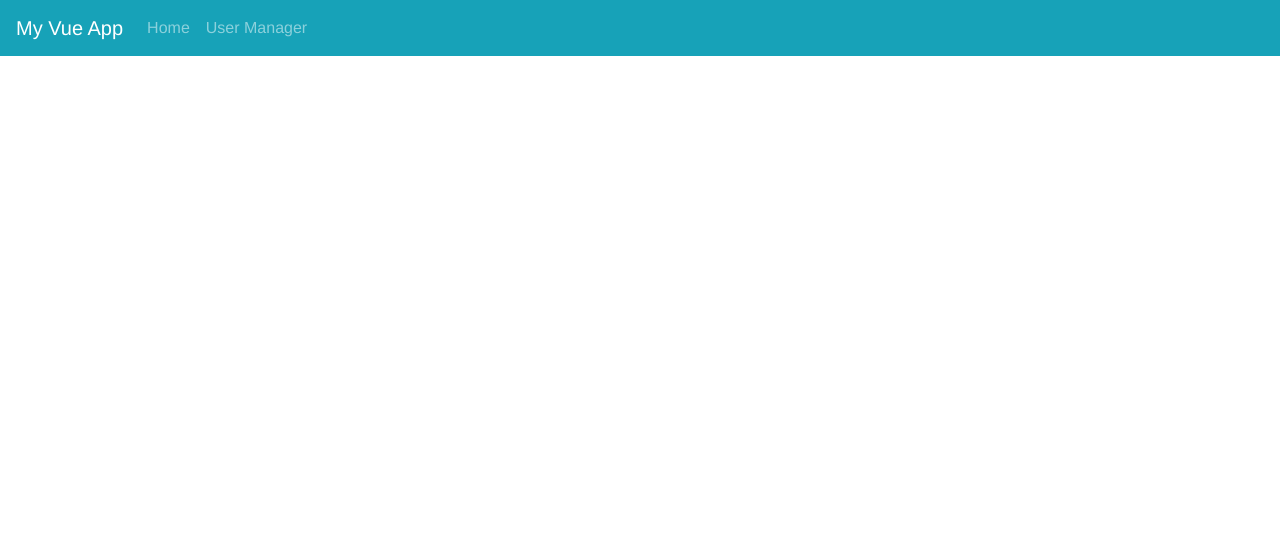
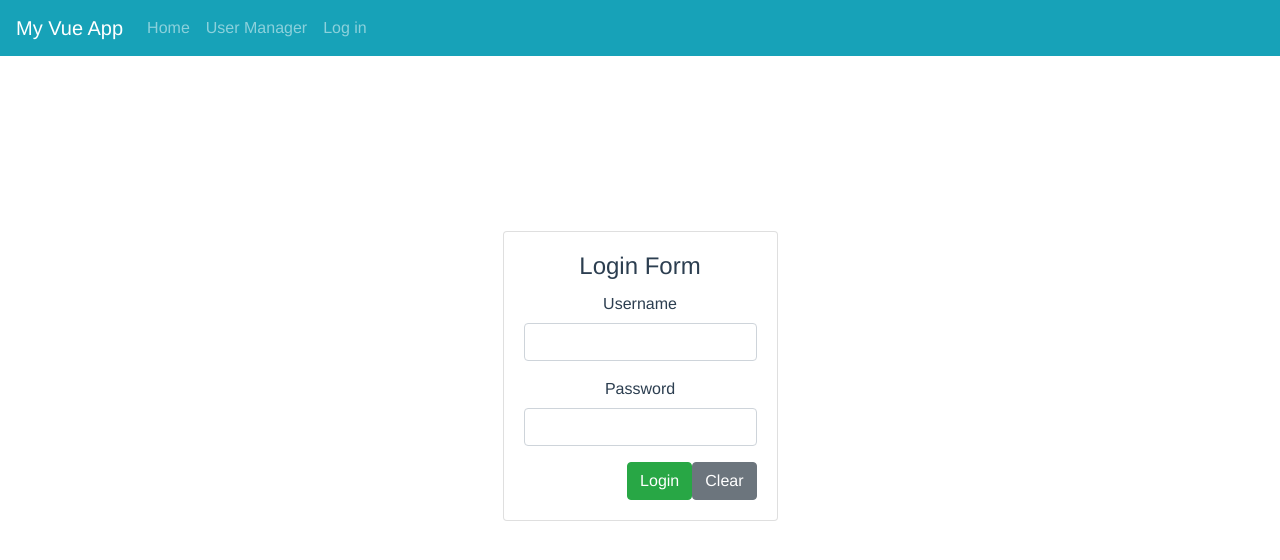
Before and after one commit to kingreyvie/NodeJS-BackEnd-UI-Tutorial, a Vue app: page /#/login in a window 1280 px wide. Shown: the top 560 px of the page. Built offline with nearby package versions, Linux system fonts and the light colour scheme.

Commit message:
Activate, Deactivate, Modal

```diff
--- a/src/App.vue
+++ b/src/App.vue
@@ -6,12 +6,16 @@
 			<b-navbar-brand to="/">My Vue App</b-navbar-brand>
 			<b-collapse is-nav id="nav_collapse">
 				<b-navbar-nav>
-					     <b-nav-item to="/">
+					     <b-nav-item to="/hello">
 						        Home
 					     </b-nav-item>
 
               <b-nav-item  to="/user-manager">
                     User Manager
+              </b-nav-item>
+
+              <b-nav-item  to="/login">
+                    Log in
               </b-nav-item>
 				</b-navbar-nav>
 
--- a/src/components/UserManager.vue
+++ b/src/components/UserManager.vue
@@ -1,17 +1,19 @@
 /* eslint-plugin-disable */
 <template>
 	<div class = "container-fluid mt-4">
-
-		<h1 class="h1">User Manager</h1>
 		<b-alert :show = "loading" variant = "warning">Loading...</b-alert>
-
+<div class="search-wrapper">
+	<form>
 		<b-input-group size = "lg" prepend = "Search First Name">
 		<b-dropdown text="Drop"
 		<b-input type="text" v-model = "search" placeholder = "Search First Name"/>
-		<b-btn type = "submit" variant = "info">Search user</b-btn>
-
+		<b-btn type = "submit" variant = "info" >Search user</b-btn>
 	</b-input-group>
-
+	</form>
+	<br>
+</div>
+		<h1 class="h1">User Manager</h1>
+<!--table-->
 		<b-row>
 			<b-col>
 				<table class = "table table-striped table-hover" hover>
@@ -22,6 +24,7 @@
 							<th>Last Name</th>
 							<th>Role</th>
 							<th>Email</th>
+							<th v-bind:style = "{ 'text-align': 'center' }">Status</th>
 							<th>&nbsp;</th>
 						</tr>
 					</thead>
@@ -33,26 +36,32 @@
 							<td>{{user.user_lname}}</td>
 							<td>{{user.user_role}}</td>
 							<td>{{user.user_email}}</td>
+							<td v-if = "user.user_isdel == 0" variant="outline-success" v-bind:style = "{ 'color': 'green', 'text-align': 'center' }">Active</td>
+							<td v-else v-bind:style = "{ 'color': 'red', 'text-align': 'center' }">Inactive</td>
 
 									<td class="text-right">
-										<a href = "#" @click.prevent = "populateUserToEdit(user)" variant="success">
+											<b-button v-if = "user.user_isdel == 1" variant="outline-success" :pressed="true" @click.prevent = "deleteUser(user.user_id,user.user_isdel)">Activate&nbsp;&nbsp;&nbsp;&nbsp;</b-button>
+											<b-button v-else variant="outline-danger" :pressed="true" @click.prevent = "deleteUser(user.user_id,user.user_isdel)" >Deactivate</b-button>
+										<a href = "#" @click.prevent = "populateUserToEdit(user)" variant="success" @click="modalShow=true">
 											<b-button :pressed="true" @click="modalShow = !modalShow" variant="primary sm">Edit</b-button>
-                    <b-modal v-model="modalShow">
-
-										</b-modal>
 										</a>
 
+									</td>
 
-										<a href = "#" @click.prevent = "deleteUser(user.user_id)" >
-											<b-button :pressed="true" href="#" variant="outline-danger">Delete</b-button>
-										</a>
-									</td>
 						</tr>
 					</tbody>
 
 				</table>
+				<!-- end of table -->
 			</b-col>
-			<b-col lg="3">
+
+
+
+
+
+<!-- modal for the save user-->
+			 <b-modal v-model="modalShow" hide-footer="true">
+
 				<b-card :title="(model.user_id ? 'Edit user ID #' + model.user_id : 'New user')">
 					<form @submit.prevent = "saveUser">
 
@@ -72,16 +81,20 @@
 							<b-form-input type = "text" v-model = "model.user_email"></b-form-input>
 						</b-form-group>
 
-						<div>
-								<b-btn type = "submit" variant = "success">Save user</b-btn>
-								<b-btn v-if = "model.user_id ? true : false" variant = "default" @click.prevent = "clear()">Cancel</b-btn>
+						<div slot="modal-footer" class="text-right">
+								<b-btn type = "submit" variant = "success" @click="modalShow=false">Save user</b-btn>
+								<b-btn v-if = "model.user_id ? true : false" variant = "danger" @click.prevent = "clear()" @click="modalShow=false">Cancel</b-btn>
 						</div>
+
 					</form>
 				</b-card>
-			</b-col>
+				</b-modal>
 		</b-row>
 
 	</div>
+
+
+
 </template>
 
 
@@ -134,15 +147,25 @@
       this.model = {}
       await this.refreshUsers()
     },
-    async deleteUser (id) {
-      if (confirm('Are you sure you want to delete this user?')) {
+    async deleteUser (id, isdel) {
+      if (isdel === 0 && confirm('Are you sure you want to delete this user?')) {
         this.deleteModel = {
           user_isdel: 1
         }
-        // if we are editing a user we deleted, remove it from the form
-        await userService.deleteUser(id, this.deleteModel)
+        await userService.updateUser(id, this.deleteModel)
+        await this.refreshUsers()
+      } else if (isdel === 1 && confirm('Are you sure you want to retrieve this user?')) {
+        this.deleteModel = {
+          user_isdel: 0
+        }
+        await userService.updateUser(id, this.deleteModel)
         await this.refreshUsers()
       }
+      // if we are editing a user we deleted, remove it from the form
+    },
+    async getUser (id) {
+      await userService.getUser(id)
+      await this.refreshUser
     },
     async clear () {
       this.model = {}
--- a/src/components/login.vue
+++ b/src/components/login.vue
@@ -1,21 +1,39 @@
 <template>
+
 	<div class="hero">
-		<div>
-			<h1 class="display-3">Hello World</h1>
-			<p class="lead">Login</p>
-		</div>
-	</div>
+				<b-card :title="('Login Form')">
+					<form @submit.prevent = "saveUser">
+
+						<b-form-group label = "Username">
+							<b-form-input type = "text"></b-form-input>
+						</b-form-group>
+
+						<b-form-group label = "Password">
+							<b-form-input type = "text"></b-form-input>
+						</b-form-group>
+
+
+						<div slot="modal-footer" class="text-right">
+								<b-btn type = "submit" variant = "success">Login</b-btn>
+								<b-btn>Clear</b-btn>
+						</div>
+
+					</form>
+				</b-card>
+
+</div>
 </template>
+
 <style scoped>
   .hero {
-    height: 90vh;
+    height: 80vh;
     display: flex;
     align-items: center;
     justify-content: center;
     text-align: center;
   }
   .hero .lead {
-    font-weight: 200;
+    font-weight: 300;
     font-size: 1.5rem;
   }
 </style>
--- a/src/router/index.js
+++ b/src/router/index.js
@@ -1,13 +1,19 @@
 import Vue from 'vue'
 import Router from 'vue-router'
+import login from '@/components/login'
 import Hello from '@/components/Hello'
 import UserManager from '@/components/UserManager'
 Vue.use(Router)
 export default new Router({
   routes: [{
-    path: '/',
+    path: '/hello',
     name: 'Hello',
     component: Hello
+  },
+  {
+    path: '/login',
+    name: 'login',
+    component: login
   },
   {
     path: '/user-manager',
```
